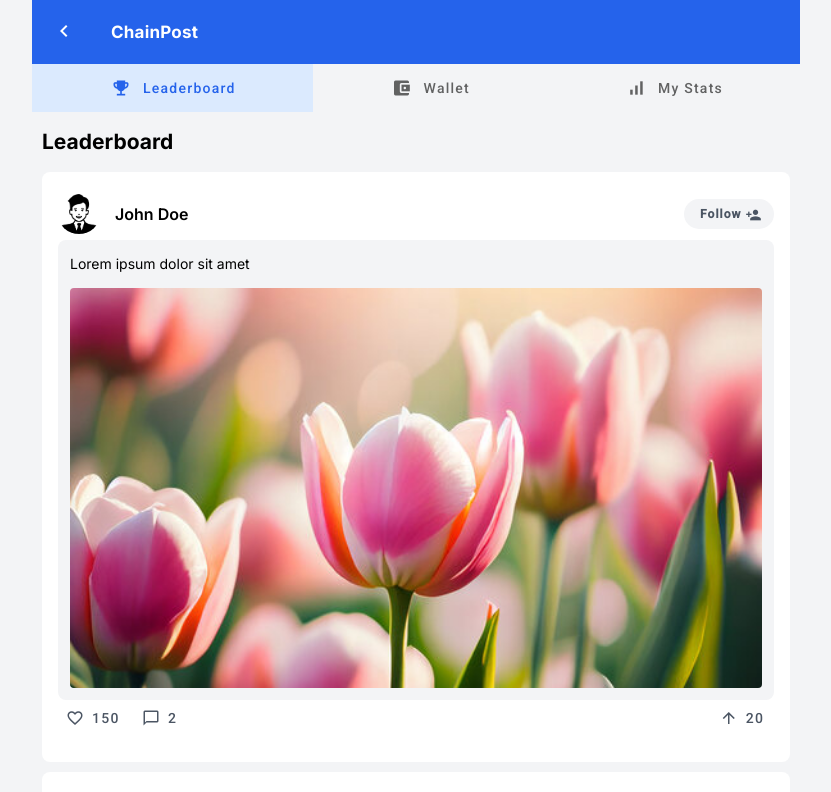
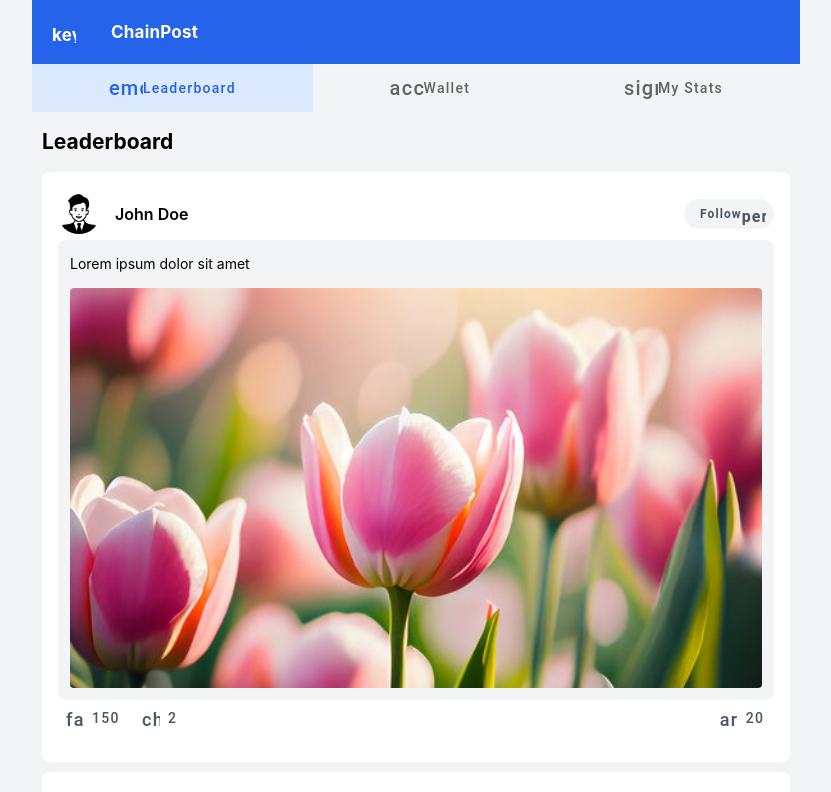
Before and after one commit to Sergio-prog/ChainPostFront, an Angular app: page /leaderboard in a window 1280 px wide. Shown: the top 792 px of the page, without its empty margins (224-1055 px from the left). Built offline with nearby package versions, Linux system fonts and the light colour scheme.

Commit message:
Updated build

```diff
--- a/angular.json
+++ b/angular.json
@@ -118,6 +118,9 @@
             ],
             "scripts": []
           }
+        },
+        "deploy": {
+          "builder": "angular-cli-ghpages:deploy"
         }
       }
     }
--- a/package.json
+++ b/package.json
@@ -35,6 +35,7 @@
     "@angular/cli": "^17.0.3",
     "@angular/compiler-cli": "^17.0.0",
     "@types/jasmine": "~5.1.0",
+    "angular-cli-ghpages": "^2.0.1",
     "husky": "^8.0.0",
     "jasmine-core": "~5.1.0",
     "karma": "~6.4.0",
--- a/src/index.html
+++ b/src/index.html
@@ -8,9 +8,9 @@
   <link rel="icon" type="image/x-icon" href="favicon.ico">
   <link rel="preconnect" href="https://fonts.googleapis.com">
   <link rel="preconnect" href="https://fonts.gstatic.com" crossorigin>
-  <link href="https://fonts.googleapis.com/css2?family=Inter:wght@100..900&display=swap" rel="stylesheet">
+  <!-- <link href="https://fonts.googleapis.com/css2?family=Inter:wght@100..900&display=swap" rel="stylesheet">
   <link href="https://fonts.googleapis.com/css2?family=Roboto:wght@300;400;500&display=swap" rel="stylesheet">
-  <link href="https://fonts.googleapis.com/icon?family=Material+Icons" rel="stylesheet">
+  <link href="https://fonts.googleapis.com/icon?family=Material+Icons" rel="stylesheet"> -->
 </head>
 <body>
   <app-root></app-root>
```
Also changed, not shown: 9 other files (tests, documents, lock files or other folders).
